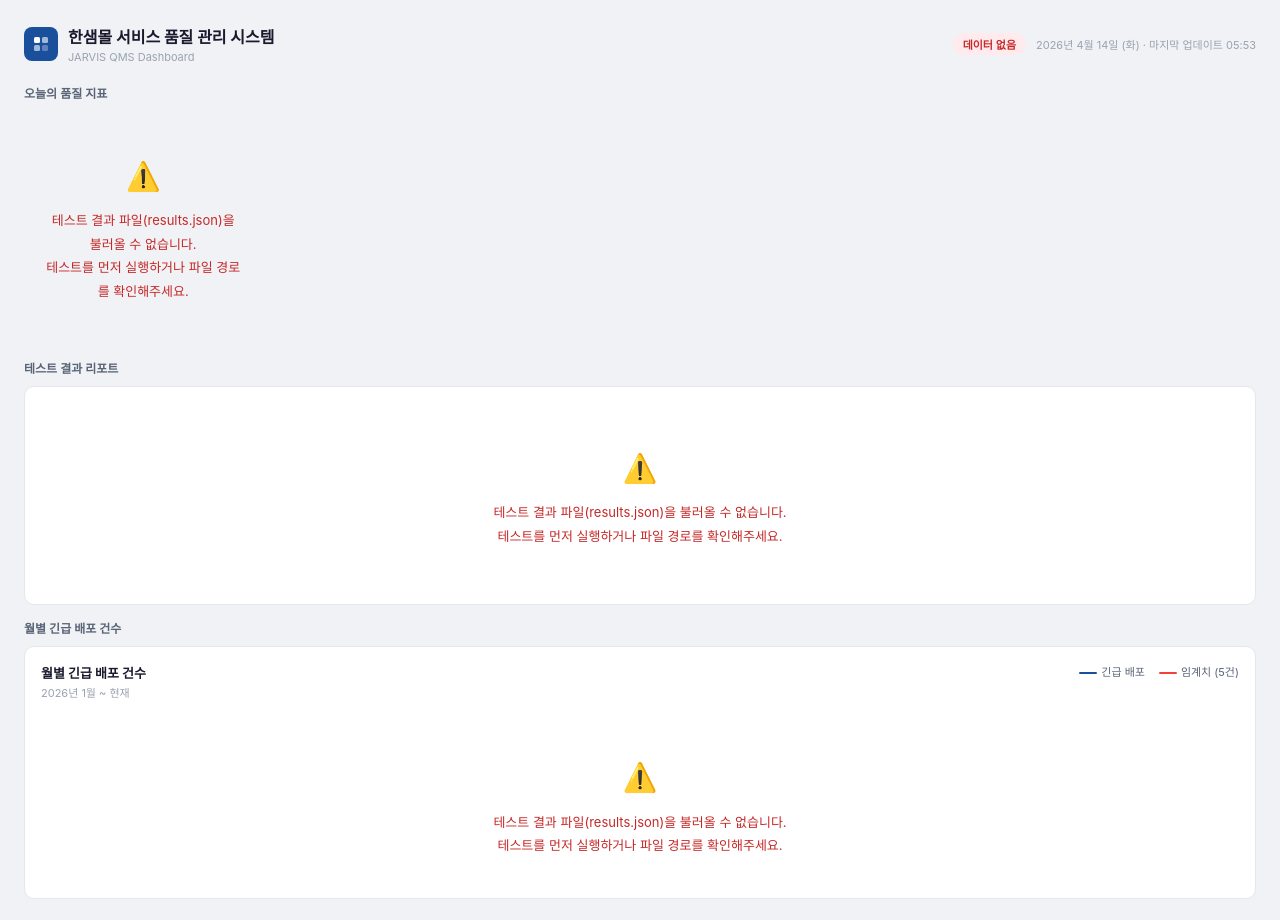
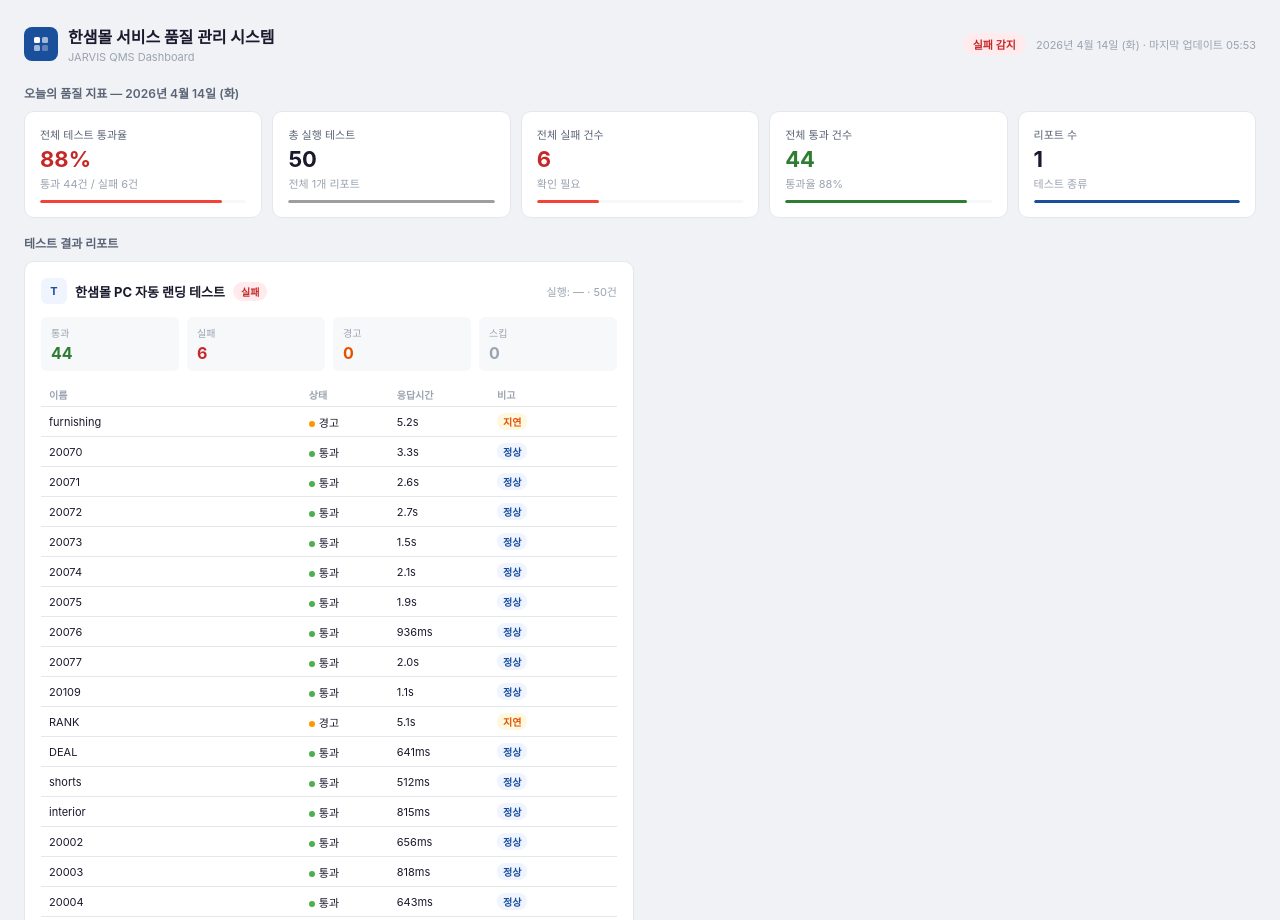
Before and after one commit to daewon82/hanssem-qa-system, a website: page public/index.html in a window 1280 px wide. Shown: the top 920 px of the page. Drawn offline with Linux system fonts and the light colour scheme.

Commit message:
fix: results.json 로드 실패 - data 변수 스코프 오류 수정

```diff
--- a/public/index.html
+++ b/public/index.html
@@ -820,44 +820,30 @@
           `${fmt(today)} · 마지막 업데이트 ${today.getHours().toString().padStart(2, "0")}:${today.getMinutes().toString().padStart(2, "0")}`;
 
         try {
-          try {
-            // 1. 캐시 방지를 위한 타임스탬프 쿼리 포함 호출
           const res = await fetch("results.json?t=" + Date.now());
 
-            // 2. HTTP 응답 상태 확인
           if (!res.ok) {
             throw new Error(`서버 응답 오류 (HTTP ${res.status})`);
           }
 
-            // 3. JSON 파싱 시도 (파일이 비어있거나 형식이 깨졌을 경우 대비)
           const data = await res.json();
 
-            // 4. 데이터 구조 유효성 검사 (Optional Chaining 활용)
           if (!data?.reports || !Array.isArray(data.reports)) {
             throw new Error(
               "리포트 형식이 올바르지 않거나 데이터가 없습니다.",
             );
           }
 
-            // 여기서부터 data를 사용하여 화면 렌더링...
           console.log(
             "✅ 데이터 로드 성공:",
             data.reports.length,
             "개의 리포트 확인",
           );
-          } catch (err) {
-            // 5. 에러 발생 시 사용자에게 안내 (콘솔 및 UI 처리)
-            console.error("🚨 [자비스 알림] 데이터 로드 실패:", err.message);
-
-            // 예: 화면에 에러 메시지 표시 로직
-            // document.getElementById('error-msg').innerText = "최신 데이터를 불러오지 못했습니다. 잠시 후 새로고침 해주세요.";
-          }
 
           renderKPI(data.reports);
           renderReports(data.reports);
-          renderChart(data.monthlyDeploys || []); // ③ 없으면 빈 배열
+          renderChart(data.monthlyDeploys || []);
 
-          // 시스템 상태 배지
           const hasFailure = data.reports.some((r) => (r.fail || 0) > 0);
           if (hasFailure) {
             const badge = document.getElementById("sys-status");
@@ -871,6 +857,7 @@
               "최근 업데이트: " + data.lastUpdated;
           }
         } catch (e) {
+          console.error("🚨 [자비스 알림] 데이터 로드 실패:", e.message);
           showError(
             "테스트 결과 파일(results.json)을 불러올 수 없습니다.<br>테스트를 먼저 실행하거나 파일 경로를 확인해주세요.",
           );
```
Lines whose indentation alone changed are shown as unchanged.
